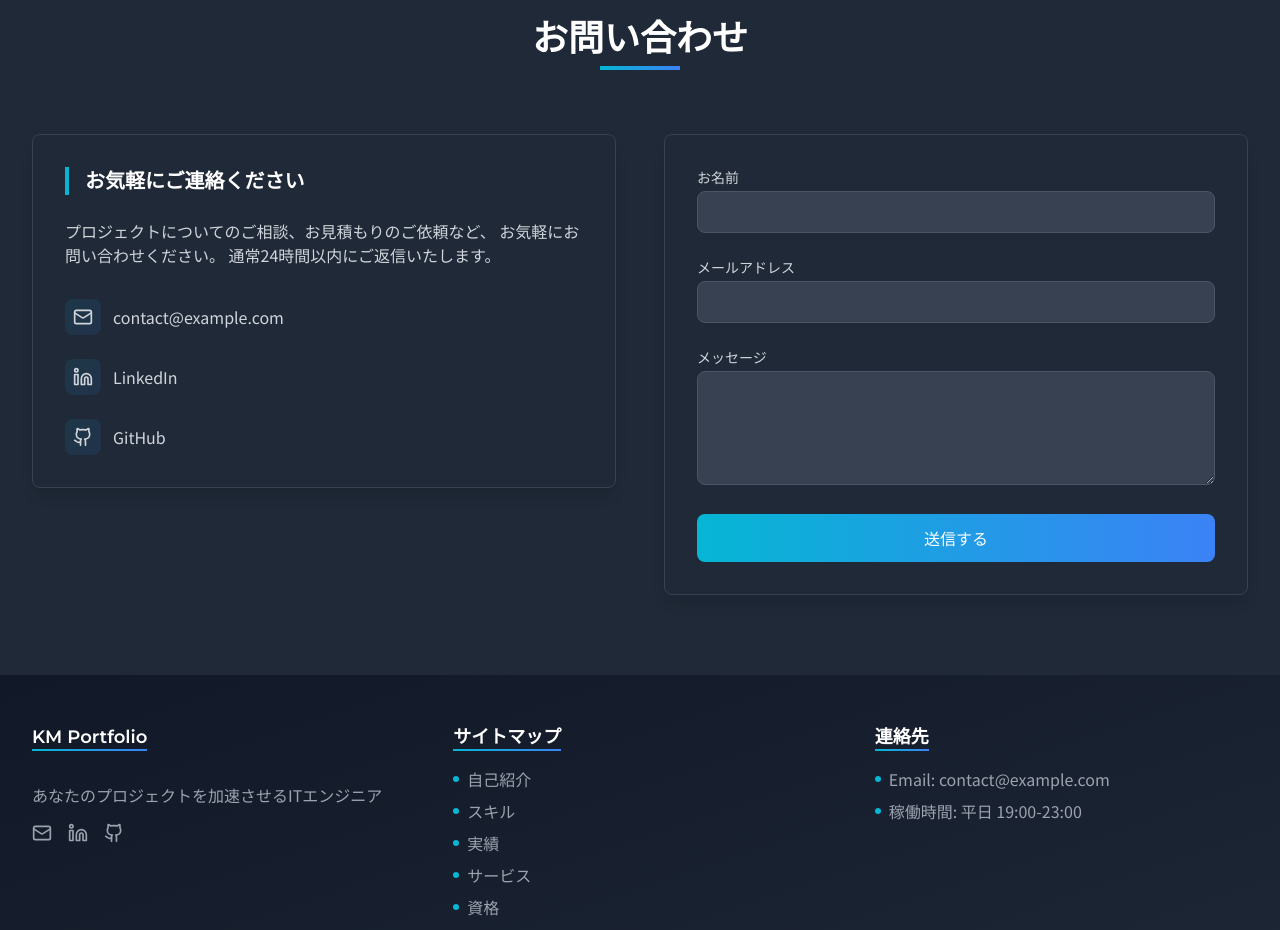
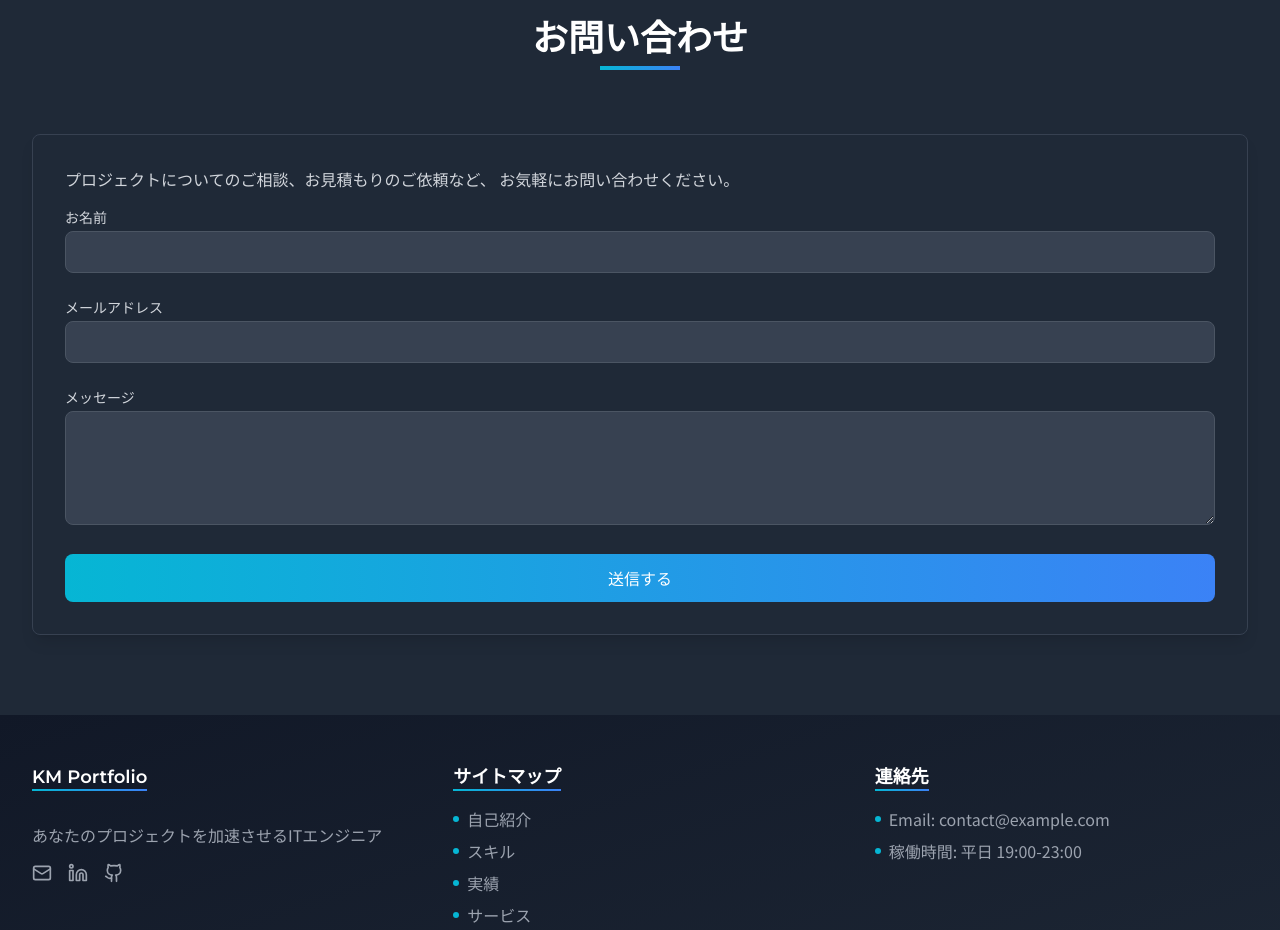
Before and after one commit to KM0912/portfolio, a React (Vite) app: page / in a window 1280 px wide. Shown: the part 4780-5710 px from the top of the page. Built offline with nearby package versions, Linux system fonts and the light colour scheme.

Commit message:
Contactコンポーネントの連絡先情報を削除

```diff
--- a/src/components/Contact.tsx
+++ b/src/components/Contact.tsx
@@ -33,62 +33,19 @@ const Contact = () => {
 
         <div
           ref={elementRef}
-          className={`grid grid-cols-1 md:grid-cols-2 gap-12 ${
+          className={`grid grid-cols-1 gap-12 ${
             isVisible ? "animate-fade-in-up" : "opacity-0"
           }`}
         >
-          <div className="space-y-8">
-            <div className="bg-gray-800 p-8 rounded-lg shadow-lg border border-gray-700">
-              <h3 className="text-xl font-semibold text-white mb-6 border-l-4 border-cyan-500 pl-4">
-                お気軽にご連絡ください
-              </h3>
-              <p className="text-gray-300 mb-8">
-                プロジェクトについてのご相談、お見積もりのご依頼など、
-                お気軽にお問い合わせください。
-                通常24時間以内にご返信いたします。
-              </p>
-
-              <div className="space-y-6">
-                <a
-                  href="mailto:contact@example.com"
-                  className="flex items-center text-gray-300 hover:text-cyan-400 transition-colors duration-300 group"
-                >
-                  <div className="p-2 rounded-lg bg-gradient-to-br from-cyan-500/10 to-blue-500/10 group-hover:from-cyan-500/20 group-hover:to-blue-500/20 transition-colors duration-300">
-                    <Mail className="h-5 w-5" />
-                  </div>
-                  <span className="ml-3">contact@example.com</span>
-                </a>
-                <a
-                  href="https://linkedin.com"
-                  target="_blank"
-                  rel="noopener noreferrer"
-                  className="flex items-center text-gray-300 hover:text-cyan-400 transition-colors duration-300 group"
-                >
-                  <div className="p-2 rounded-lg bg-gradient-to-br from-cyan-500/10 to-blue-500/10 group-hover:from-cyan-500/20 group-hover:to-blue-500/20 transition-colors duration-300">
-                    <Linkedin className="h-5 w-5" />
-                  </div>
-                  <span className="ml-3">LinkedIn</span>
-                </a>
-                <a
-                  href="https://github.com"
-                  target="_blank"
-                  rel="noopener noreferrer"
-                  className="flex items-center text-gray-300 hover:text-cyan-400 transition-colors duration-300 group"
-                >
-                  <div className="p-2 rounded-lg bg-gradient-to-br from-cyan-500/10 to-blue-500/10 group-hover:from-cyan-500/20 group-hover:to-blue-500/20 transition-colors duration-300">
-                    <Github className="h-5 w-5" />
-                  </div>
-                  <span className="ml-3">GitHub</span>
-                </a>
-              </div>
-            </div>
-          </div>
-
           <form
             onSubmit={handleSubmit}
             className="space-y-6 bg-gray-800 p-8 rounded-lg shadow-lg border border-gray-700"
           >
             <div>
+              <p className="text-gray-300 mb-4">
+                プロジェクトについてのご相談、お見積もりのご依頼など、
+                お気軽にお問い合わせください。
+              </p>
               <label
                 htmlFor="name"
                 className="block text-sm font-medium text-gray-300 mb-1"
```
